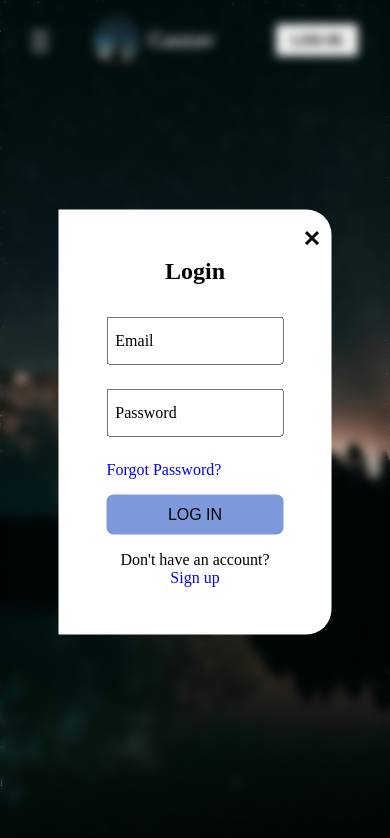
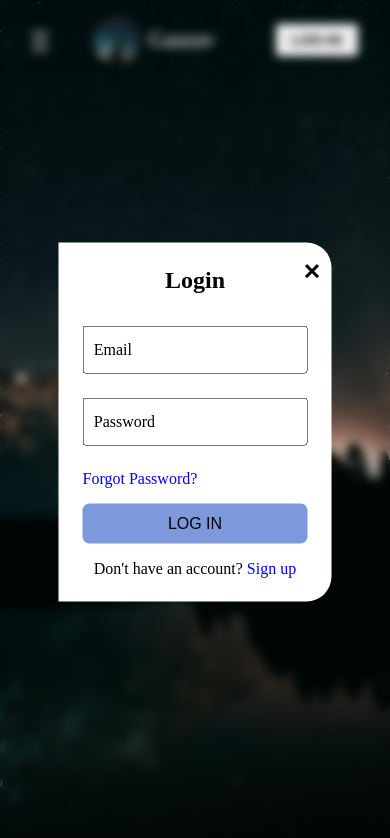
Before and after one commit to itz-gaurav74/Web-User-Login-, a plain HTML site: page index.html in a window 390 px wide. Both pictures are taken after a click on the button "LOG-IN". Drawn offline with nearby package versions, Linux system fonts and the light colour scheme.

Commit message:
Mobile View Edited

```diff
--- a/style.css
+++ b/style.css
@@ -326,3 +326,8 @@ nav .login-btn{
         padding: 5rem;;
     }
 }
+@media (0px<=width<= 400px){
+    .form-filling {
+        padding: 1.5rem;
+    }
+}
```
